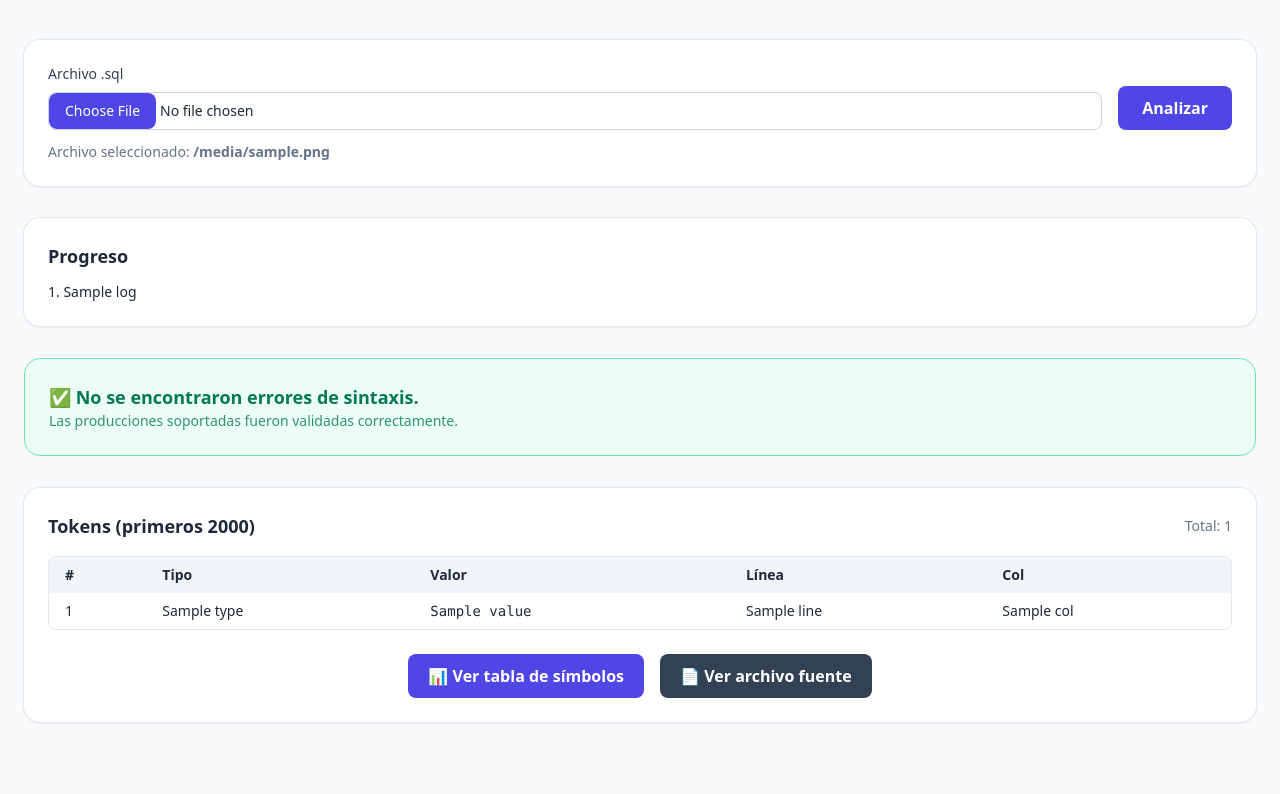
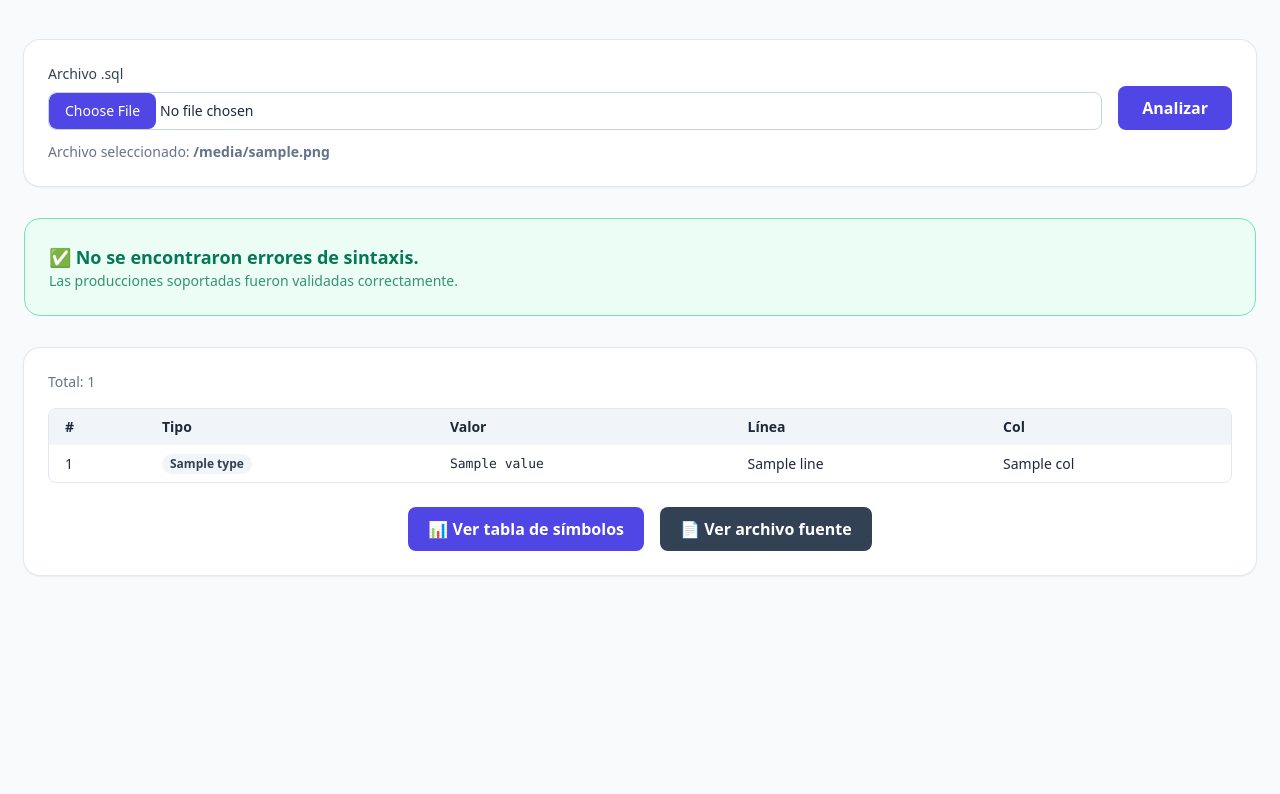
Before and after one commit to CristelleMadridLopez23/automata-analizador-consultas-sql, a Django app: template analizador_sql/analizador_lexico/templates/index.html in a window 1280 px wide. Shown: the part 108-902 px from the top of the page. After the commit the page ends 684 px from the top, so only its background shows below. Run offline with Django 5.2, Linux system fonts and the light colour scheme; the template is opened without the code that fills it: most values are stand-ins (such as "Sample title", 1, 10 or a date in 2020); some libraries are stand-ins or nearby versions.

Commit message:
Sintactico.2

```diff
--- a/analizador_sql/analizador_lexico/templates/index.html
+++ b/analizador_sql/analizador_lexico/templates/index.html
@@ -11,19 +11,34 @@
        - Limitar tamaño de tokens (ya muestra primeros 2000)
        - Bootstrap 5 para estilo
 -->
+<!-- Plantilla principal para la UI del analizador SQL con modo oscuro persistente -->
 <!doctype html>
-<html lang="es" x-data="{ dark:false, showSymbols:false, showSource:false }"
-      x-bind:class="dark ? 'dark' : ''">
+<html lang="es"
+      x-data="{ showSymbols:false, showSource:false }"
+      x-bind:class="Alpine.store('theme').dark ? 'dark' : ''">
 <head>
   <meta charset="utf-8">
   <meta name="viewport" content="width=device-width,initial-scale=1">
   <title>Analizador Léxico de SQL</title>
+
+  <!-- Tailwind + Alpine -->
   <script src="https://cdn.tailwindcss.com"></script>
   <script src="https://unpkg.com/alpinejs@3.x.x" defer></script>
   <script>
     tailwind.config = { darkMode: 'class' }
+
+    document.addEventListener('alpine:init', () => {
+      Alpine.store('theme', {
+        dark: localStorage.getItem('darkMode') === 'true',
+        toggle() {
+          this.dark = !this.dark;
+          localStorage.setItem('darkMode', this.dark);
+        }
+      });
+    });
   </script>
 </head>
+
 <body class="bg-slate-50 dark:bg-slate-900 text-slate-800 dark:text-slate-100 min-h-screen">
   <div class="max-w-7xl mx-auto px-6 py-10">
 
@@ -35,12 +50,16 @@
           Carga un archivo .sql para tokenizar, validar y ver la tabla de símbolos.
         </p>
       </div>
+
+      <!-- TOGGLE MODO OSCURO -->
       <label class="flex items-center gap-2 absolute top-6 right-8 cursor-pointer">
         <span class="text-sm">Modo oscuro</span>
-        <input type="checkbox" class="sr-only" @change="dark = !dark">
+        <input type="checkbox" class="sr-only"
+               @change="Alpine.store('theme').toggle()"
+               :checked="Alpine.store('theme').dark">
         <div class="w-11 h-6 bg-slate-300 dark:bg-slate-700 rounded-full relative transition">
           <div class="absolute top-0.5 left-0.5 w-5 h-5 bg-white dark:bg-slate-200 rounded-full transition-transform"
-               :class="dark ? 'translate-x-5' : ''"></div>
+               :class="Alpine.store('theme').dark ? 'translate-x-5' : ''"></div>
         </div>
       </label>
     </header>
@@ -63,24 +82,13 @@
           Analizar
         </button>
       </form>
+
       {% if filename %}
       <p class="mt-3 text-sm text-slate-500 dark:text-slate-400">
         Archivo seleccionado: <span class="font-semibold">{{ filename }}</span>
       </p>
       {% endif %}
     </section>
-
-    <!-- PROGRESO -->
-    {% if log %}
-    <section class="bg-white dark:bg-slate-800 rounded-2xl shadow ring-1 ring-slate-200 dark:ring-slate-700 p-6 mb-8">
-      <h2 class="text-lg font-semibold mb-3">Progreso</h2>
-      <ul class="space-y-1 list-decimal list-inside text-sm">
-        {% for l in log %}
-        <li>{{ l }}</li>
-        {% endfor %}
-      </ul>
-    </section>
-    {% endif %}
 
     <!-- ERRORES -->
     {% if errors and errors|length > 0 %}
@@ -105,9 +113,9 @@
     {% if tokens %}
     <section class="bg-white dark:bg-slate-800 rounded-2xl shadow ring-1 ring-slate-200 dark:ring-slate-700 p-6 mb-8">
       <div class="flex justify-between items-center mb-4">
-        <h2 class="text-lg font-semibold">Tokens (primeros 2000)</h2>
         <span class="text-sm text-slate-500 dark:text-slate-400">Total: {{ tokens|length }}</span>
       </div>
+
       <div class="border border-slate-200 dark:border-slate-700 rounded-lg overflow-hidden">
         <div class="max-h-80 overflow-y-auto"> <!-- scroll limitado -->
           <table class="min-w-full text-sm">
@@ -122,10 +130,23 @@
             </thead>
             <tbody class="divide-y divide-slate-200 dark:divide-slate-700">
             {% for t in tokens %}
-              <tr class="hover:bg-slate-50 dark:hover:bg-slate-900/50">
+            <tr class="hover:bg-slate-50/70 dark:hover:bg-slate-900/50">
               <td class="px-4 py-2">{{ forloop.counter }}</td>
-                <td class="px-4 py-2">{{ t.type }}</td>
-                <td class="px-4 py-2 font-mono">{{ t.value }}</td>
+              <td class="px-4 py-2">
+                {% with t.type as kind %}
+                  <span class="inline-flex items-center rounded-full px-2 py-0.5 text-xs font-semibold
+                    {% if kind == 'RESWORD' %} bg-indigo-100 text-indigo-700 dark:bg-indigo-900/40 dark:text-indigo-300
+                    {% elif kind == 'IDENT' %} bg-amber-100 text-amber-800 dark:bg-amber-900/40 dark:text-amber-300
+                    {% elif kind == 'NUMBER' %} bg-emerald-100 text-emerald-800 dark:bg-emerald-900/40 dark:text-emerald-300
+                    {% elif kind == 'STRING' %} bg-fuchsia-100 text-fuchsia-800 dark:bg-fuchsia-900/40 dark:text-fuchsia-300
+                    {% elif kind == 'OP' %} bg-sky-100 text-sky-800 dark:bg-sky-900/40 dark:text-sky-300
+                    {% elif kind == 'SYMBOL' %} bg-slate-200 text-slate-800 dark:bg-slate-800 dark:text-slate-200
+                    {% else %} bg-slate-100 text-slate-700 dark:bg-slate-800/50 dark:text-slate-300 {% endif %}">
+                    {{ t.type }}
+                  </span>
+                {% endwith %}
+              </td>
+              <td class="px-4 py-2"><code class="font-mono text-[13px]">{{ t.value }}</code></td>
               <td class="px-4 py-2">{{ t.line }}</td>
               <td class="px-4 py-2">{{ t.col }}</td>
             </tr>
@@ -153,7 +174,7 @@
     {% endif %}
   </div>
 
-  <!-- MODAL: Tabla de símbolos -->
+  <!-- MODALES -->
   <template x-if="showSymbols">
     <div class="fixed inset-0 bg-black/70 flex items-center justify-center z-50" x-transition>
       <div class="bg-white dark:bg-slate-900 w-11/12 max-w-6xl rounded-2xl p-6 shadow-xl relative">
@@ -190,7 +211,6 @@
     </div>
   </template>
 
-  <!-- MODAL: Archivo fuente -->
   <template x-if="showSource">
     <div class="fixed inset-0 bg-black/70 flex items-center justify-center z-50" x-transition>
       <div class="bg-white dark:bg-slate-900 w-11/12 max-w-4xl rounded-2xl p-6 shadow-xl relative">
```
Lines whose indentation alone changed are shown as unchanged.
